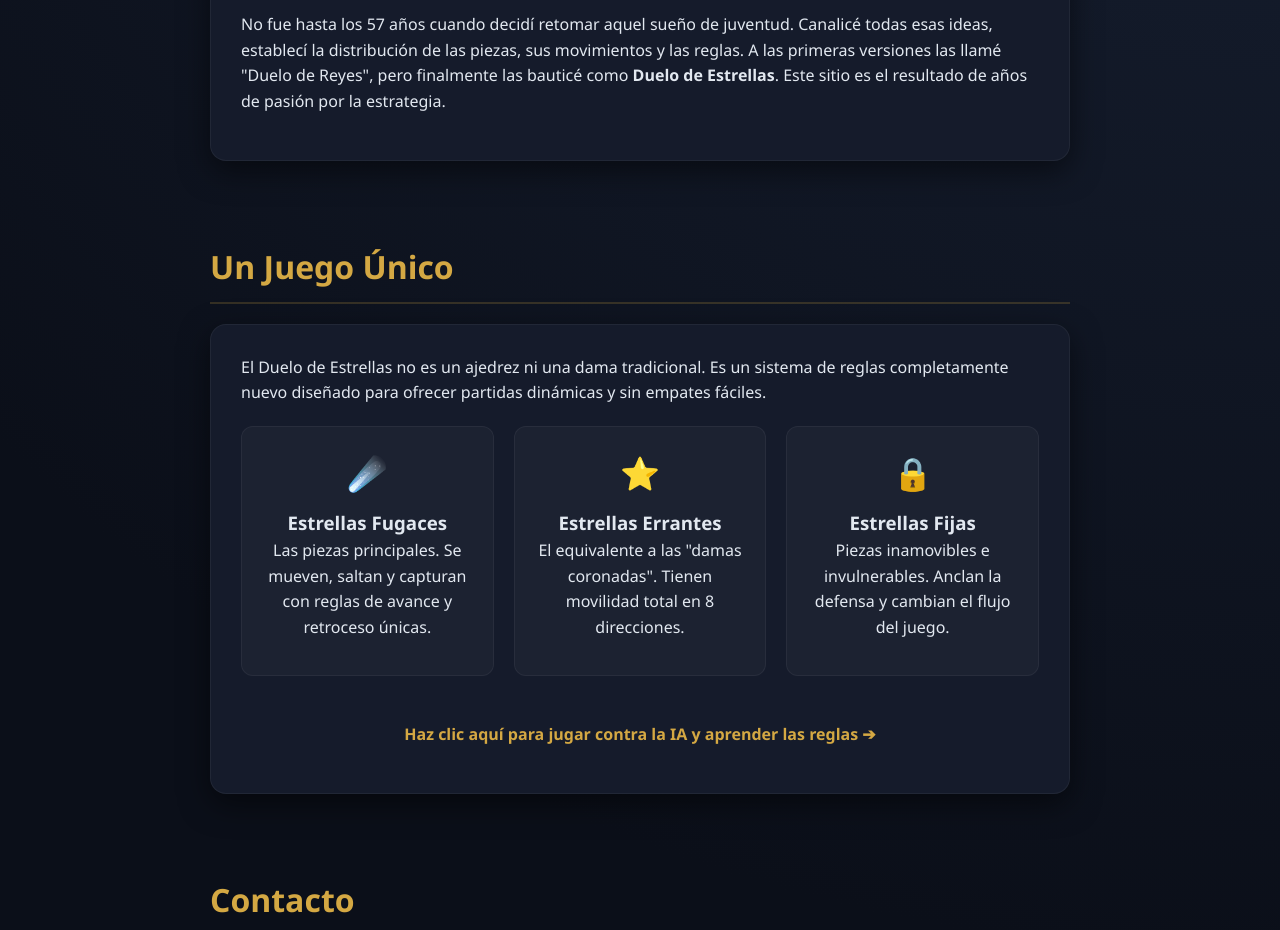
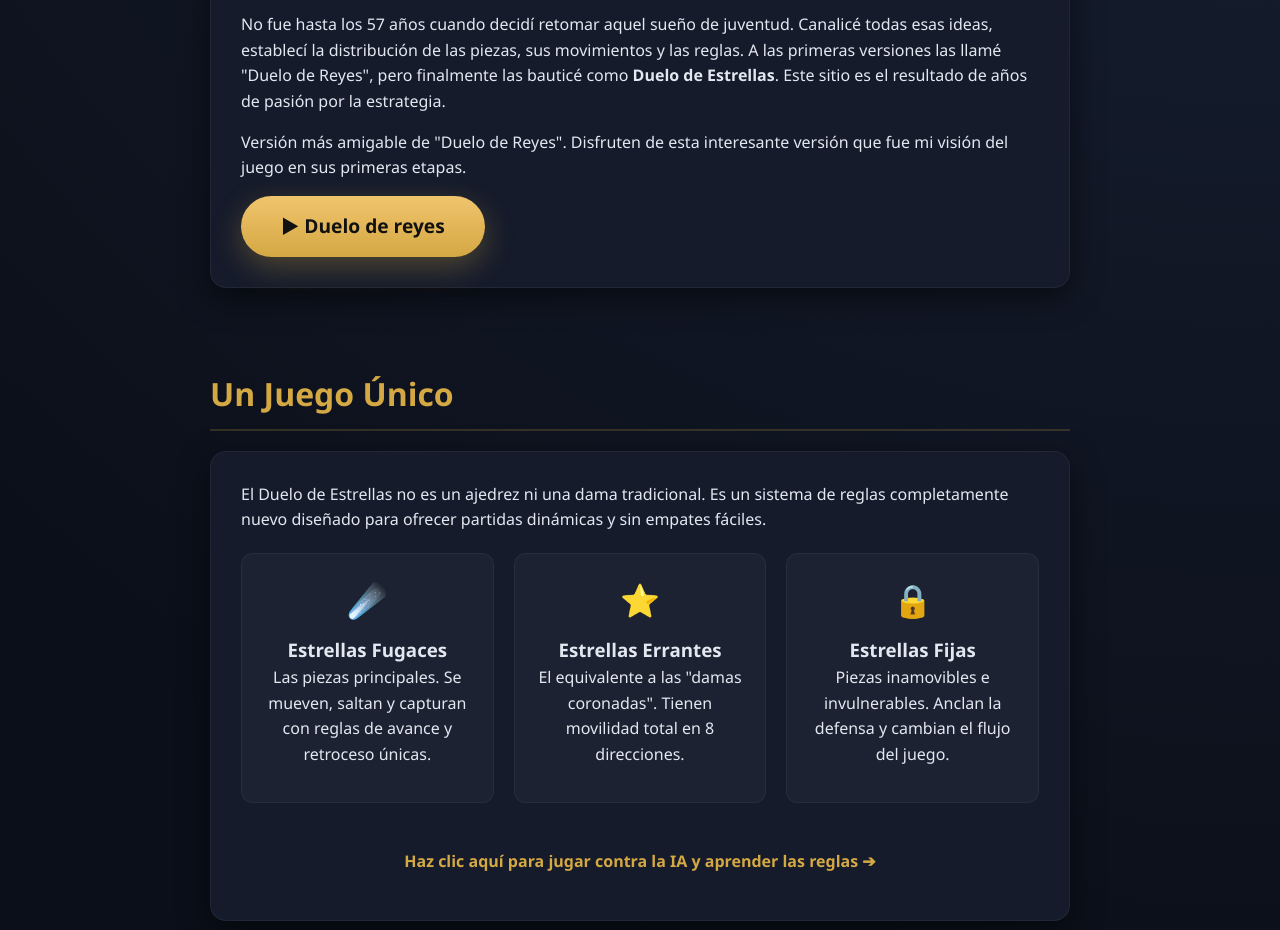
Before and after one commit to ErSanFer/mi-web-de-prueba, a plain HTML site: page index.html in a window 1280 px wide. Shown: the part 883-1813 px from the top of the page. Drawn offline with Linux system fonts and the light colour scheme.

Commit message:
Update index.html

```diff
--- a/index.html
+++ b/index.html
@@ -224,6 +224,8 @@
                 <p>Mi nombre es <strong>Ernesto Sánchez Fernández</strong>. Nací el 6 de octubre de 1968 en un campo del municipio Chambas, en Ciego de Ávila, Cuba. Mi niñez transcurrió rodeado de árboles y cercas de alambre, donde la imaginación era mi mejor compañera.</p>
                 <p>Jugaba a las damas españolas, pero notaba que muchas partidas terminaban en tablas. Desde muy joven, una idea comenzó a rondar mi cabeza: <em>¿cómo podría cambiar eso?</em> Con los años, y tras mucho tiempo dedicado a los estudios y al trabajo, nunca dejé de pensar en esa idea.</p>
                 <p>No fue hasta los 57 años cuando decidí retomar aquel sueño de juventud. Canalicé todas esas ideas, establecí la distribución de las piezas, sus movimientos y las reglas. A las primeras versiones las llamé "Duelo de Reyes", pero finalmente las bauticé como <strong>Duelo de Estrellas</strong>. Este sitio es el resultado de años de pasión por la estrategia.</p>
+              <p>Versión más amigable de "Duelo de Reyes". Disfruten de esta interesante versión que fue mi visión del juego en sus primeras etapas.</p>
+              <a href="drv56.html" class="btn-jugar">▶ Duelo de reyes</a>
             </div>
         </section>
 
```
